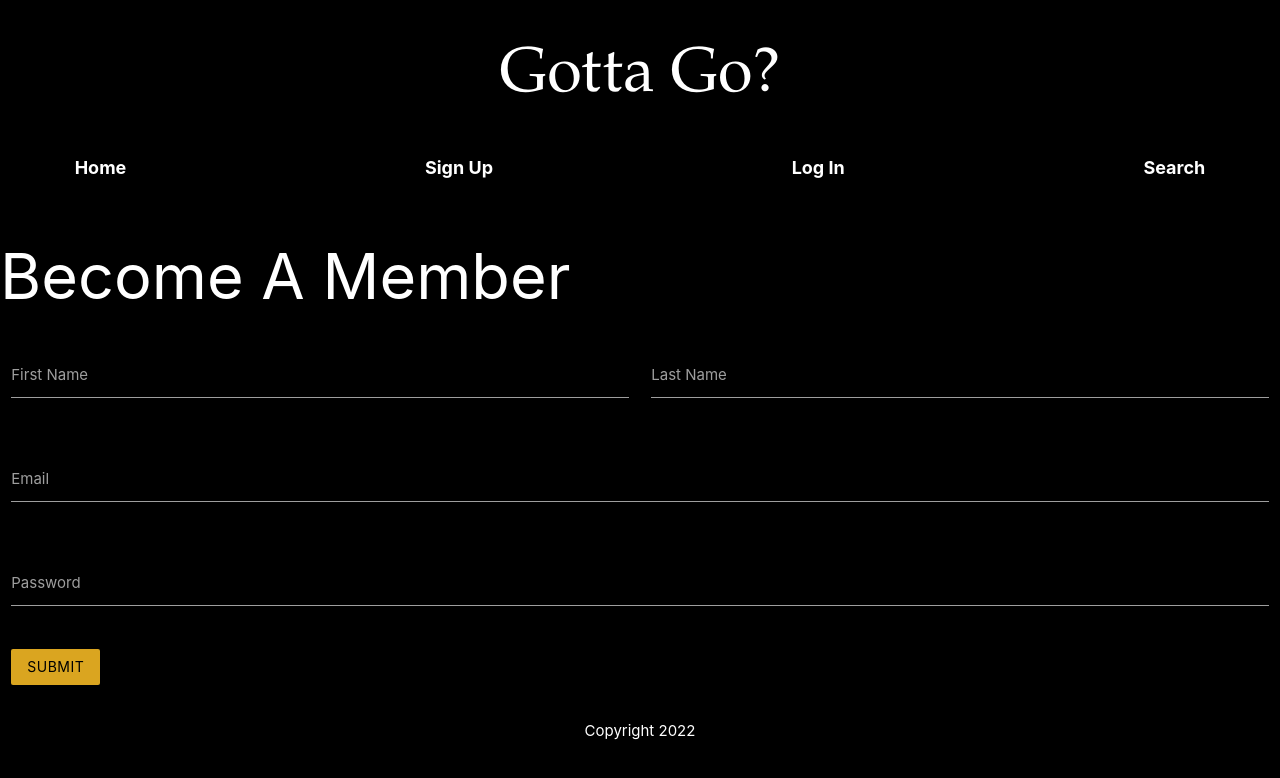
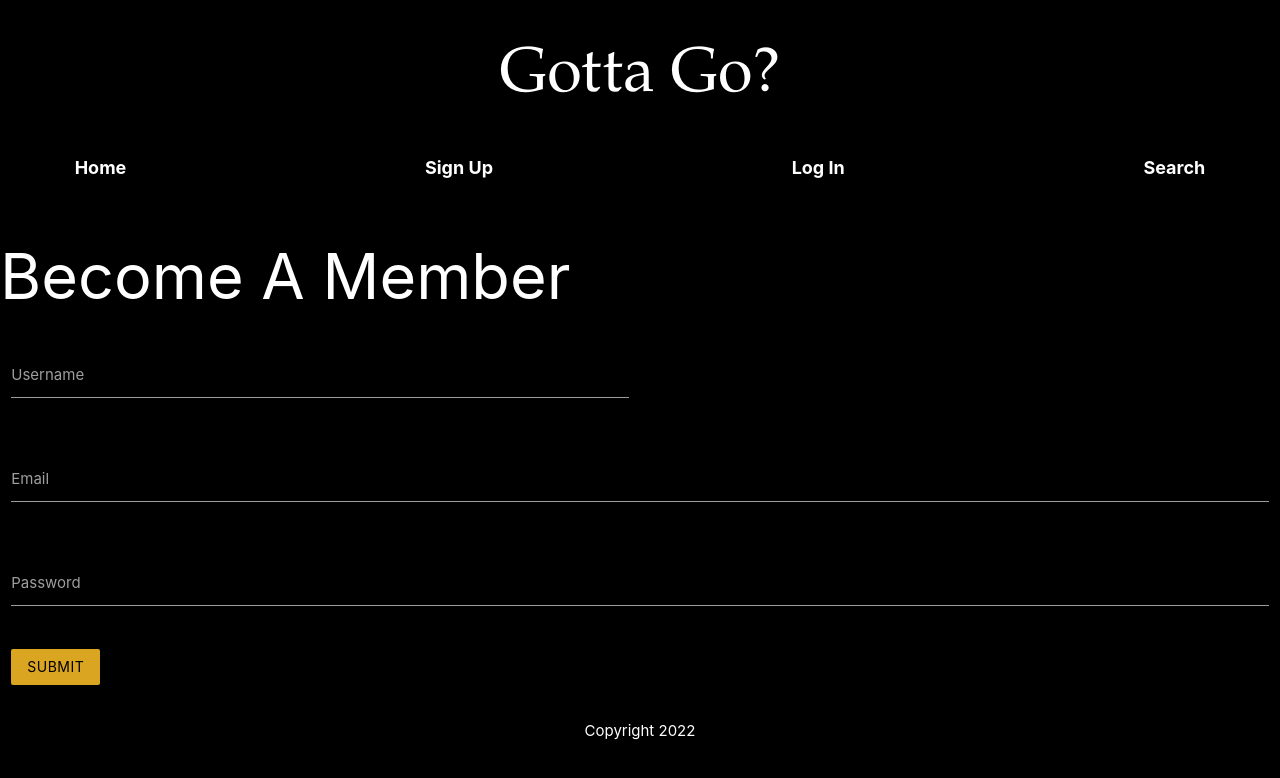
Before and after one commit to missroseblue/gotta-go, a React (Create React App) app in the folder client/: page /signup in a window 1280 px wide. Shown: the top 778 px of the page. Built offline with nearby package versions, Linux system fonts and the light colour scheme.

Commit message:
save changes to user input to formState

```diff
--- a/client/src/components/Forms/SignUpForm.js
+++ b/client/src/components/Forms/SignUpForm.js
@@ -1,40 +1,56 @@
-import React from 'react';
-
+import React, { useState } from "react";
 
 function SignUpForm() {
+  const [formState, setFormState] = useState({
+    username: "",
+    email: "",
+    password: "",
+  });
 
-    // submit(event) {
-    //     event.preventDefault();
-    // }
+  // update state based on form input changes
+  const handleChange = (event) => {
+    const { id } = event.target;
+
+    setFormState({
+        ...formState,
+        [id]: event.target.value,
+    });
+  };
+
+  const handleFormSubmit = (event) => {
+    event.preventDefault();
+  };
+
   return (
     <div className="row">
       <h1 className="signUp">Become A Member</h1>
-                <form className="col s12" >
+      <form className="col s12" onSubmit={handleFormSubmit}>
         <div className="row">
           <div className="input-field col s6">
-                            <input id="firstName"  type="text" className="validate" />
-                            <label htmlFor="firstName">First Name</label>
-                        </div>
-                        <div className="input-field col s6">
-                            <input id="lastName"  type="text" className="validate" />
-                            <label htmlFor="lastName">Last Name</label>
+            <input id="username" type="text" className="validate" onChange={handleChange} />
+            <label htmlFor="username">Username</label>
           </div>
         </div>
 
         <div className="row">
           <div className="input-field col s12">
-                            <input id="email"  type="email" className="validate" />
+            <input id="email" type="email" className="validate" onChange={handleChange} />
             <label htmlFor="email">Email</label>
           </div>
         </div>
         <div className="row">
           <div className="input-field col s12">
-                            <input id="password" type="password" className="validate" />
+            <input id="password" type="password" className="validate" onChange={handleChange} />
             <label htmlFor="password">Password</label>
           </div>
         </div>
 
-                    <button className='btn waves-effect waves-light' type='submit' name='action'>Submit
+        <button
+          className="btn waves-effect waves-light"
+          type="submit"
+          name="action"
+        >
+          Submit
         </button>
       </form>
     </div>
```
Lines whose indentation alone changed are shown as unchanged.
